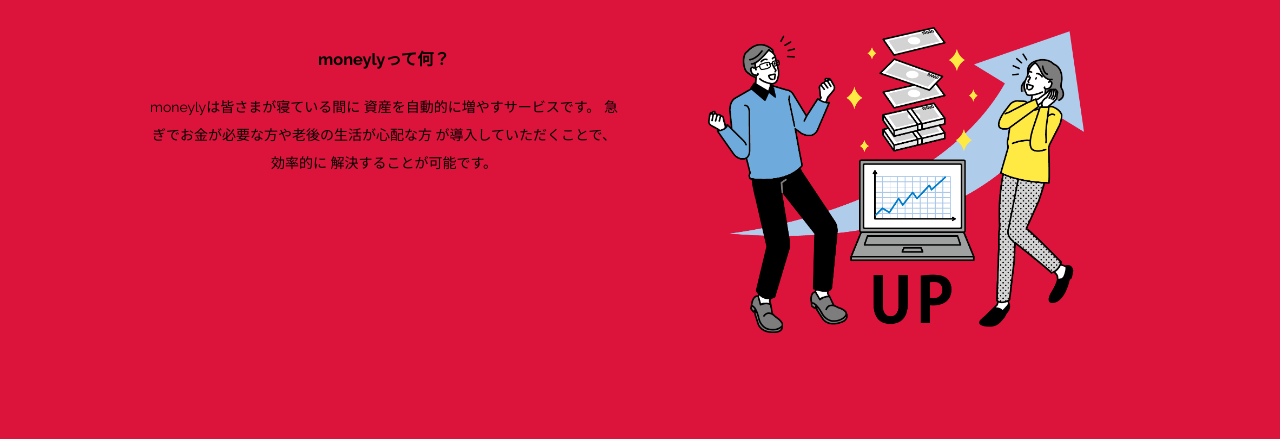
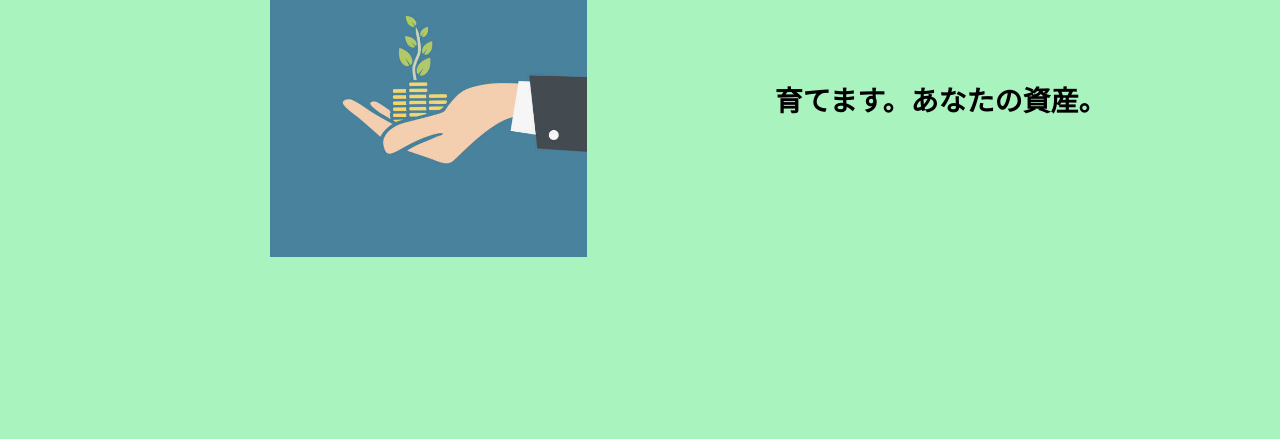
Before and after one commit to sunm-intern/20211127_PJ_A, a plain HTML site: page index.html in a window 1280 px wide. Shown: the part 242-681 px from the top of the page. Drawn offline with Linux system fonts and the light colour scheme.

Commit message:
編集後

```diff
--- a/css/index_style.css
+++ b/css/index_style.css
@@ -13,7 +13,7 @@
   line-height: 2;
   font-family: Raleway, "Hiragino Kaku Gothic ProN", Meiryo, sans-serif;
   /* >>TODO */
-  background-color: #dc143c;
+  background-color: #5ee98888;
 }
 
 *,
@@ -86,12 +86,28 @@
 /* >>TODO */
 
 
+
+
+
 /* --------------------------------
  * about
  * -------------------------------- */
 .about {
   width: 80%;
   margin: auto
+}
+.grow-money{
+  width: 80%;
+  margin: auto
+}
+
+.growmoney-container{
+  display: flex;
+}
+
+.growmoney-item{
+  width: 75%;
+  margin: 10%;
 }
 
 .about-container {
--- a/css/request_style.css
+++ b/css/request_style.css
@@ -13,7 +13,7 @@
   line-height: 2;
   font-family: Raleway, "Hiragino Kaku Gothic ProN", Meiryo, sans-serif;
   /* TODO */
-  background-color: #dc143c;
+  background-color: #5ee98888;
 }
 
 *,
--- a/index.html
+++ b/index.html
@@ -21,12 +21,24 @@
         <a class="nav-item" href="#security">セキュリティ</a>
         <a class="nav-item" href="#flow">導入までの流れ</a>
         <a class="nav-item" href="#faq">FAQ</a>
+        <a class="nav-item" href="./request.html">資料請求</a>
         <!-- TODO -->
   </header>
 
 <!-- TODO -->
 
   <section class="about" id="about">
+
+    <div class="growmoney-container">
+      <div class="growmoney-item">
+        <img src="./images/toushi.jpg" alt="about">
+      </div>
+      <div class="grow-money">
+        <h1 class="catch-word">育てます。あなたの資産。</h1>
+      </div>
+    </div>
+
+
     <h2 class="heading">What's moneyly</h2>
     <div class="about-container">
     <div class="about-item">
@@ -146,11 +158,12 @@
     <a href="./request.html">▶資料請求はこちらから</a>
   </div>
 
+  <section>
+
+  </section>>
+
   <!-- TODO -->
 
-  <section class="footer">
-    <span>©takizawa money fund</span>
-  </section>
 </body>
 
 </html>
```
Also changed, not shown: document/テスト/エビデンス/TMFサイト構築PJ_001.JPG (added), document/テスト/エビデンス/TMFサイト構築PJ_002.JPG (added), document/テスト/エビデンス/TMFサイト構築PJ_003.JPG (added), document/テスト/エビデンス/TMFサイト構築PJ_004.JPG (added), document/テスト/エビデンス/TMFサイト構築PJ_005.JPG (added), document/テスト/エビデンス/TMFサイト構築PJ_006.JPG (added), images/toushi.jpg (added), 2 other files.
